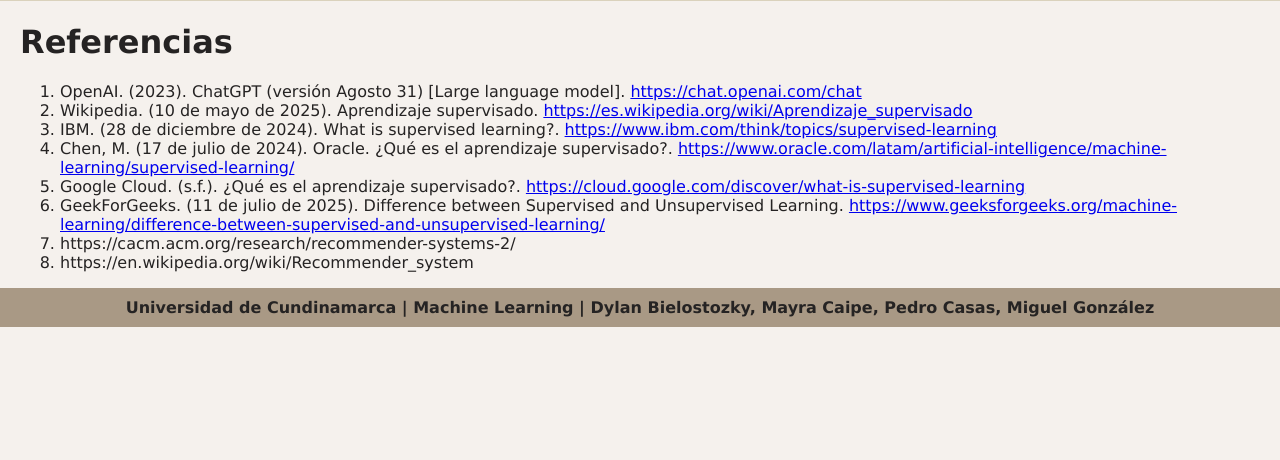
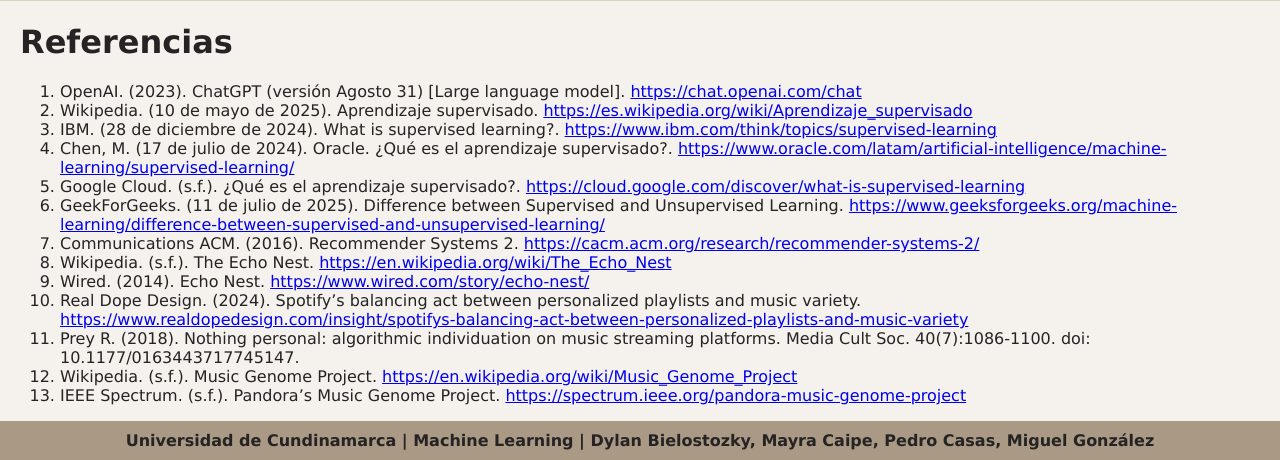
Before and after one commit to dylanbitz/ML-supervisado, a Flask app: page / in a window 1280 px wide. Shown: the part 1204-1664 px from the top of the page. Before the commit the page ends 1531 px from the top, so only its background shows below. Run offline with Flask 3, Linux system fonts and the light colour scheme.

Commit message:
refactor link and references

```diff
--- a/templates/index.html
+++ b/templates/index.html
@@ -7,7 +7,7 @@
         <ul>
             <li><a href="/">Inicio</a></li>
             <li><a href="/caso1-indmusical">Caso 1</a></li>
-            <li><a href="/caso2-">Caso 2</a></li>
+            <li><a href="/caso2-IndTexti">Caso 2</a></li>
             <li><a href="/caso3-">Caso 3</a></li>
             <li><a href="/caso4-">Caso 4</a></li>
         </ul>
@@ -72,9 +72,13 @@
             <li>Chen, M. (17 de julio de 2024). Oracle. ¿Qué es el aprendizaje supervisado?. <a href="https://www.oracle.com/latam/artificial-intelligence/machine-learning/supervised-learning/">https://www.oracle.com/latam/artificial-intelligence/machine-learning/supervised-learning/</a></li>
             <li>Google Cloud. (s.f.). ¿Qué es el aprendizaje supervisado?. <a href="https://cloud.google.com/discover/what-is-supervised-learning">https://cloud.google.com/discover/what-is-supervised-learning</a></li>
             <li>GeekForGeeks. (11 de julio de 2025). Difference between Supervised and Unsupervised Learning. <a href="https://www.geeksforgeeks.org/machine-learning/difference-between-supervised-and-unsupervised-learning/">https://www.geeksforgeeks.org/machine-learning/difference-between-supervised-and-unsupervised-learning/</a></li>
-            <li>https://cacm.acm.org/research/recommender-systems-2/</li>
-            <li>https://en.wikipedia.org/wiki/Recommender_system</li>
-
+             <li>Communications ACM. (2016). Recommender Systems 2. <a href="https://cacm.acm.org/research/recommender-systems-2/">https://cacm.acm.org/research/recommender-systems-2/</a></li>
+            <li>Wikipedia. (s.f.). The Echo Nest. <a href="https://en.wikipedia.org/wiki/The_Echo_Nest">https://en.wikipedia.org/wiki/The_Echo_Nest</a></li>
+            <li>Wired. (2014). Echo Nest. <a href="https://www.wired.com/story/echo-nest/">https://www.wired.com/story/echo-nest/</a></li>
+            <li>Real Dope Design. (2024). Spotify’s balancing act between personalized playlists and music variety. <a href="https://www.realdopedesign.com/insight/spotifys-balancing-act-between-personalized-playlists-and-music-variety">https://www.realdopedesign.com/insight/spotifys-balancing-act-between-personalized-playlists-and-music-variety</a></li>
+            <li>Prey R. (2018). Nothing personal: algorithmic individuation on music streaming platforms. Media Cult Soc. 40(7):1086-1100. doi: 10.1177/0163443717745147.</li>
+            <li>Wikipedia. (s.f.). Music Genome Project. <a href="https://en.wikipedia.org/wiki/Music_Genome_Project">https://en.wikipedia.org/wiki/Music_Genome_Project</a></li>
+            <li>IEEE Spectrum. (s.f.). Pandora’s Music Genome Project. <a href="https://spectrum.ieee.org/pandora-music-genome-project">https://spectrum.ieee.org/pandora-music-genome-project</a></li>
 
 
 
```
